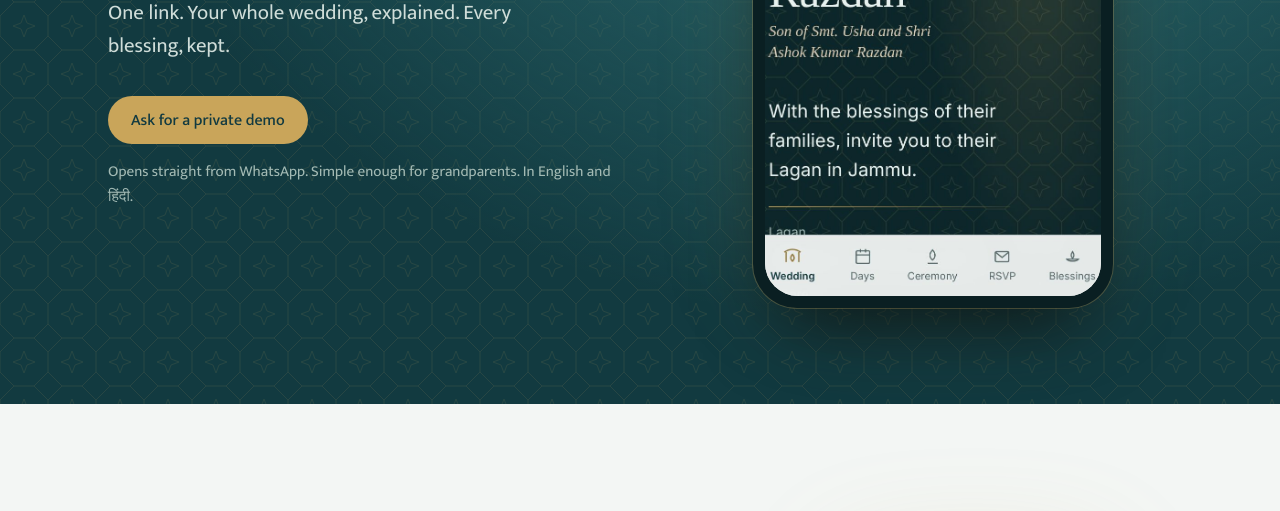
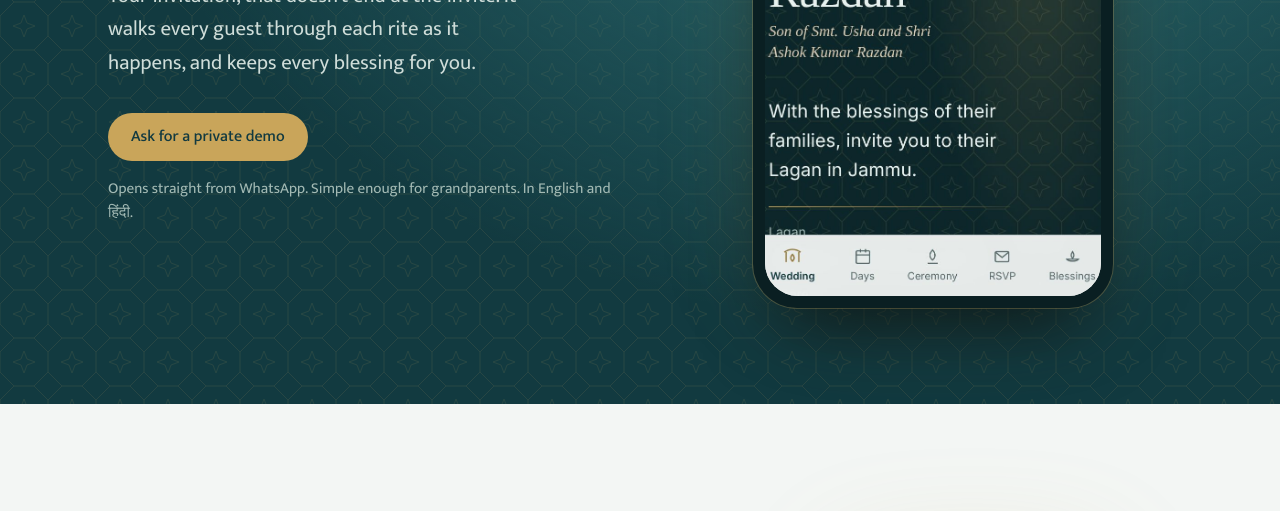
Before and after one commit to ajaymkaul-cloud/the-wedding-story, a website: page index.html in a window 1280 px wide. Shown: the part 589-1100 px from the top of the page. Drawn offline with Linux system fonts and the light colour scheme; a web font is replaced by a local one.

Commit message:
Sync from sales-page: hero line
Co-Authored-By: Claude Opus 5.5 <noreply@anthropic.com>
Claude-Session: https://claude.ai/code/session_01Mnn13FQfUiHrSMHStJ5SNg

```diff
--- a/index.html
+++ b/index.html
@@ -4,9 +4,9 @@
 <meta charset="UTF-8">
 <meta name="viewport" content="width=device-width, initial-scale=1">
 <title>The Wedding Story by Pixel &amp; Ink</title>
-<meta name="description" content="The Wedding Story by Pixel &amp; Ink. Your whole wedding in one link.">
+<meta name="description" content="A wedding invitation on WhatsApp that walks every guest through every rite.">
 <meta property="og:title" content="Every rite, understood by everyone you love">
-<meta property="og:description" content="The Wedding Story by Pixel &amp; Ink. Your whole wedding in one link.">
+<meta property="og:description" content="A wedding invitation on WhatsApp that walks every guest through every rite.">
 <meta property="og:type" content="website">
 <meta property="og:url" content="https://theweddingstory.pixelandink.in/">
 <meta property="og:site_name" content="The Wedding Story by Pixel &amp; Ink">
@@ -261,7 +261,7 @@ footer a:hover{color:#fff}
   <div class="wrap">
     <div>
       <h1 id="hero-h">Every rite, understood by everyone you love.</h1>
-      <p class="sub">One link. Your whole wedding, explained. Every blessing, kept.</p>
+      <p class="sub">Your invitation, that doesn&rsquo;t end at the invite. It walks every guest through each rite as it happens, and keeps every blessing for you.</p>
       <div class="acts">
         <a class="btn gold js-wa" href="#contact" data-msg="Hello, could I see a private demo of The Wedding Story?">Ask for a private demo</a>
       </div>
```
